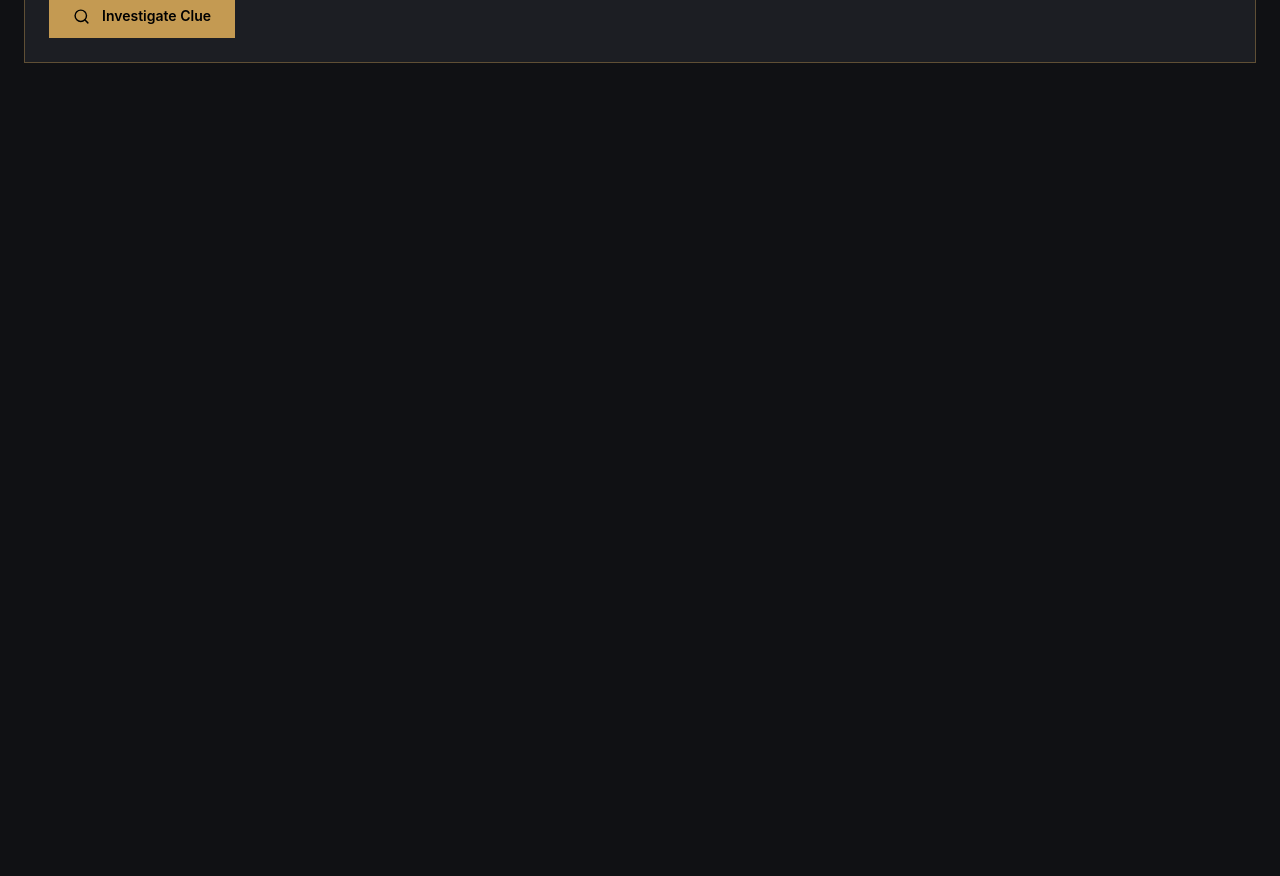
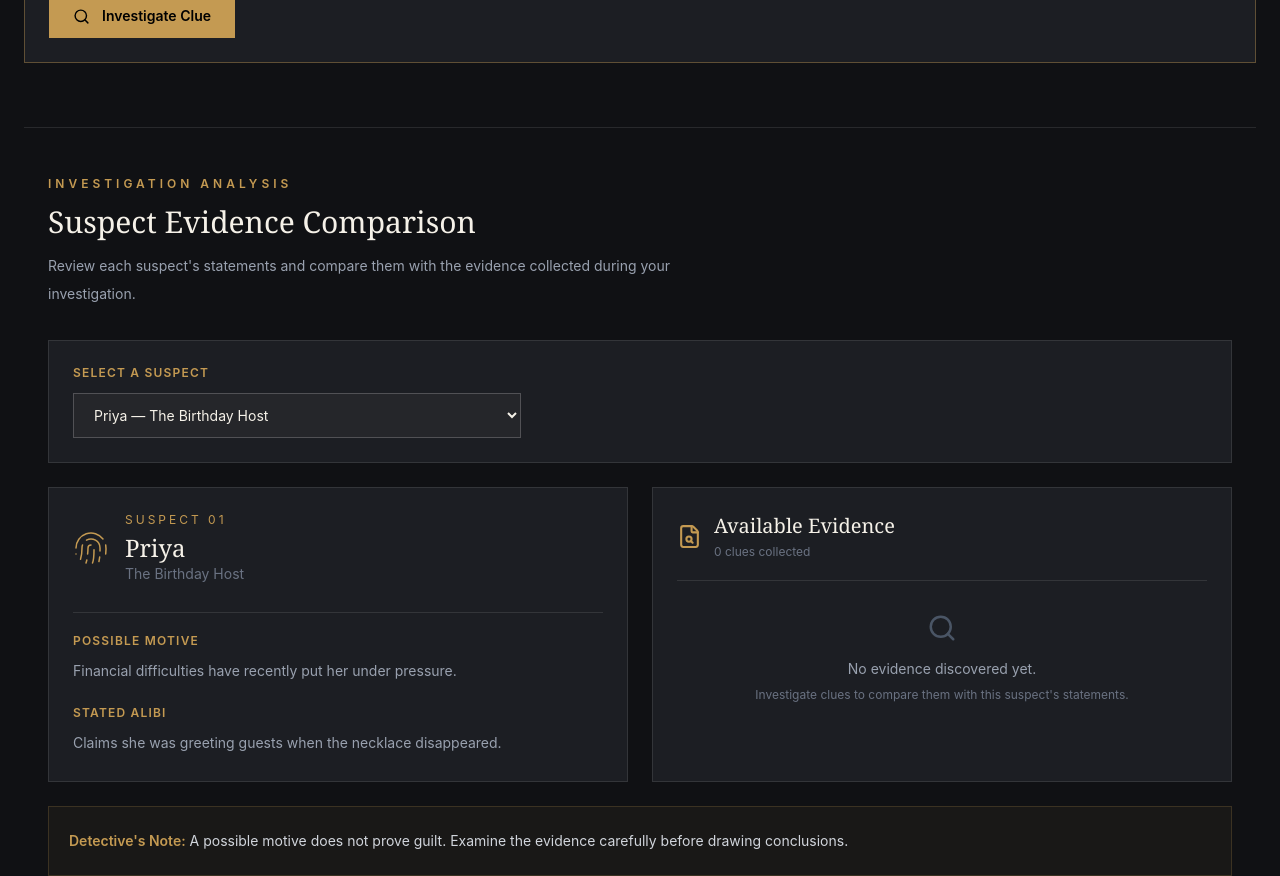
Before and after one commit to Krutika724jd/TheDetectiveRoom, a React (Vite) app in the folder frontend/: page /investigation/missing-necklace in a window 1280 px wide. Shown: the part 2780-3656 px from the top of the page. Before the commit the page ends 2843 px from the top, so only its background shows below. Built offline with nearby package versions, Linux system fonts and the light colour scheme.

Commit message:
feat: add suspect evidence comparison

```diff
--- a/frontend/src/assets/components/cases/ClueInvestigation.tsx
+++ b/frontend/src/assets/components/cases/ClueInvestigation.tsx
@@ -1,6 +1,7 @@
 import { useState } from "react";
 import { Search, CheckCircle2, FileSearch, BookOpen, X } from "lucide-react";
 import { missingNecklaceClues } from "../../../data/cases/missingNecklaceClues";
+import SuspectEvidenceComparison from "./SuspectEvidenceComparison";
 
 function ClueInvestigation() {
   const [discoveredClues, setDiscoveredClues] = useState<number[]>([]);
@@ -212,6 +213,7 @@ function ClueInvestigation() {
           </div>
         )}
       </div>
+      <SuspectEvidenceComparison discoveredClues={discoveredClues} />
     </section>
   );
 }
--- /dev/null
+++ b/frontend/src/assets/components/cases/SuspectEvidenceComparison.tsx
@@ -0,0 +1,189 @@
+
+import { useState } from "react";
+import { Fingerprint, Search, FileSearch } from "lucide-react";
+
+import { missingNecklaceSuspects } from "../../../data/cases/missingNecklace";
+import { missingNecklaceClues } from "../../../data/cases/missingNecklaceClues";
+
+interface SuspectEvidenceComparisonProps {
+  discoveredClues: number[];
+}
+
+function SuspectEvidenceComparison({
+  discoveredClues,
+}: SuspectEvidenceComparisonProps) {
+  const [selectedSuspectId, setSelectedSuspectId] = useState(1);
+
+  const selectedSuspect = missingNecklaceSuspects.find(
+    (suspect) => suspect.id === selectedSuspectId
+  );
+
+  const discoveredEvidence = missingNecklaceClues.filter((clue) =>
+    discoveredClues.includes(clue.id)
+  );
+
+  if (!selectedSuspect) return null;
+
+  return (
+    <section className="mt-16 border-t border-white/10 px-6 pt-12">
+      {/* Section Heading */}
+      <div className="mb-8">
+        <p className="text-xs font-semibold tracking-[4px] text-[#C49A52]">
+          INVESTIGATION ANALYSIS
+        </p>
+
+        <h2 className="mt-3 font-serif text-3xl text-[#F5F1E8]">
+          Suspect Evidence Comparison
+        </h2>
+
+        <p className="mt-3 max-w-2xl text-sm leading-7 text-gray-400">
+          Review each suspect's statements and compare them with
+          the evidence collected during your investigation.
+        </p>
+      </div>
+
+      {/* Suspect Selection */}
+      <div className="mb-6 border border-white/10 bg-[#1C1E23] p-6">
+        <label
+          htmlFor="suspect-select"
+          className="mb-3 block text-xs font-semibold tracking-widest text-[#C49A52]"
+        >
+          SELECT A SUSPECT
+        </label>
+
+        <select
+          id="suspect-select"
+          value={selectedSuspectId}
+          onChange={(event) =>
+            setSelectedSuspectId(Number(event.target.value))
+          }
+          className="w-full max-w-md border border-white/20 bg-[#25262A] px-4 py-3 text-sm text-[#F5F1E8] outline-none focus:border-[#C49A52]"
+        >
+          {missingNecklaceSuspects.map((suspect) => (
+            <option key={suspect.id} value={suspect.id}>
+              {suspect.name} — {suspect.role}
+            </option>
+          ))}
+        </select>
+      </div>
+
+      {/* Suspect Information */}
+      <div className="grid gap-6 lg:grid-cols-2">
+        <article className="border border-white/10 bg-[#1C1E23] p-6">
+          <div className="flex items-center gap-4">
+            <Fingerprint
+              size={36}
+              className="text-[#C49A52]"
+              strokeWidth={1}
+            />
+
+            <div>
+              <p className="text-xs tracking-[3px] text-[#C49A52]">
+                SUSPECT 0{selectedSuspect.id}
+              </p>
+
+              <h3 className="mt-1 font-serif text-2xl text-[#F5F1E8]">
+                {selectedSuspect.name}
+              </h3>
+
+              <p className="text-sm text-gray-500">
+                {selectedSuspect.role}
+              </p>
+            </div>
+          </div>
+
+          <div className="mt-7 space-y-5 border-t border-white/10 pt-5">
+            <div>
+              <p className="text-xs font-semibold tracking-widest text-[#C49A52]">
+                POSSIBLE MOTIVE
+              </p>
+
+              <p className="mt-2 text-sm leading-7 text-gray-400">
+                {selectedSuspect.motive}
+              </p>
+            </div>
+
+            <div>
+              <p className="text-xs font-semibold tracking-widest text-[#C49A52]">
+                STATED ALIBI
+              </p>
+
+              <p className="mt-2 text-sm leading-7 text-gray-400">
+                {selectedSuspect.alibi}
+              </p>
+            </div>
+          </div>
+        </article>
+
+        {/* Discovered Evidence */}
+        <article className="border border-white/10 bg-[#1C1E23] p-6">
+          <div className="flex items-center gap-3 border-b border-white/10 pb-5">
+            <FileSearch className="text-[#C49A52]" size={25} />
+
+            <div>
+              <h3 className="font-serif text-xl text-[#F5F1E8]">
+                Available Evidence
+              </h3>
+
+              <p className="mt-1 text-xs text-gray-500">
+                {discoveredEvidence.length} clues collected
+              </p>
+            </div>
+          </div>
+
+          {discoveredEvidence.length === 0 ? (
+            <div className="py-8 text-center">
+              <Search
+                size={30}
+                className="mx-auto text-gray-600"
+              />
+
+              <p className="mt-4 text-sm text-gray-400">
+                No evidence discovered yet.
+              </p>
+
+              <p className="mt-2 text-xs text-gray-500">
+                Investigate clues to compare them with this suspect's
+                statements.
+              </p>
+            </div>
+          ) : (
+            <div className="mt-5 space-y-4">
+              {discoveredEvidence.map((clue) => (
+                <div
+                  key={clue.id}
+                  className="border-l-2 border-[#C49A52] bg-[#25262A] p-4"
+                >
+                  <p className="text-xs tracking-widest text-[#C49A52]">
+                    CLUE 0{clue.sequence}
+                  </p>
+
+                  <h4 className="mt-2 font-serif text-lg text-[#F5F1E8]">
+                    {clue.title}
+                  </h4>
+
+                  <p className="mt-2 text-sm leading-6 text-gray-400">
+                    {clue.evidence}
+                  </p>
+                </div>
+              ))}
+            </div>
+          )}
+        </article>
+      </div>
+
+      {/* Analysis Reminder */}
+      <div className="mt-6 border border-[#C49A52]/20 bg-[#C49A52]/5 p-5">
+        <p className="text-sm leading-7 text-gray-300">
+          <span className="font-semibold text-[#C49A52]">
+            Detective's Note:
+          </span>{" "}
+          A possible motive does not prove guilt. Examine the evidence
+          carefully before drawing conclusions.
+        </p>
+      </div>
+    </section>
+  );
+}
+
+export default SuspectEvidenceComparison;
```
